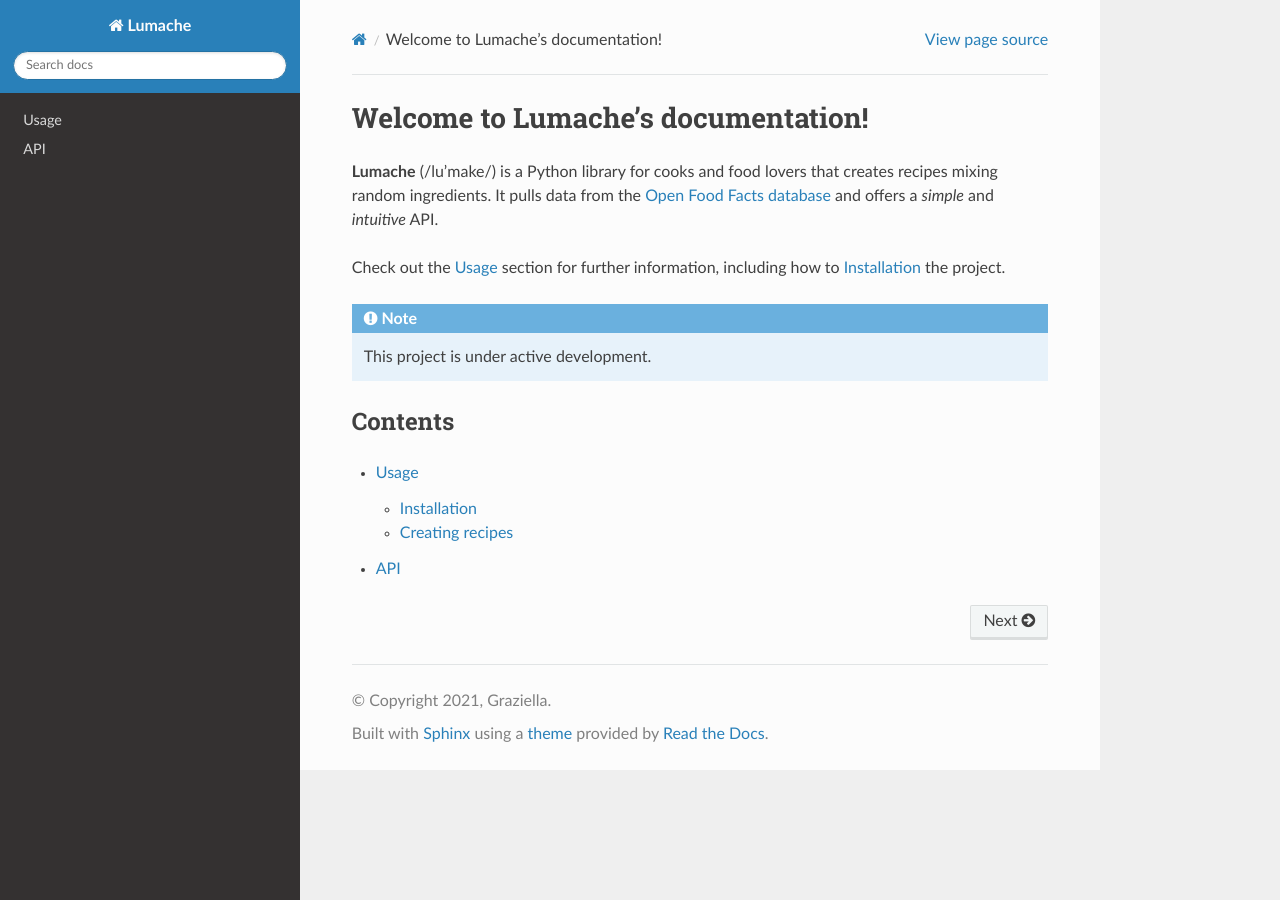
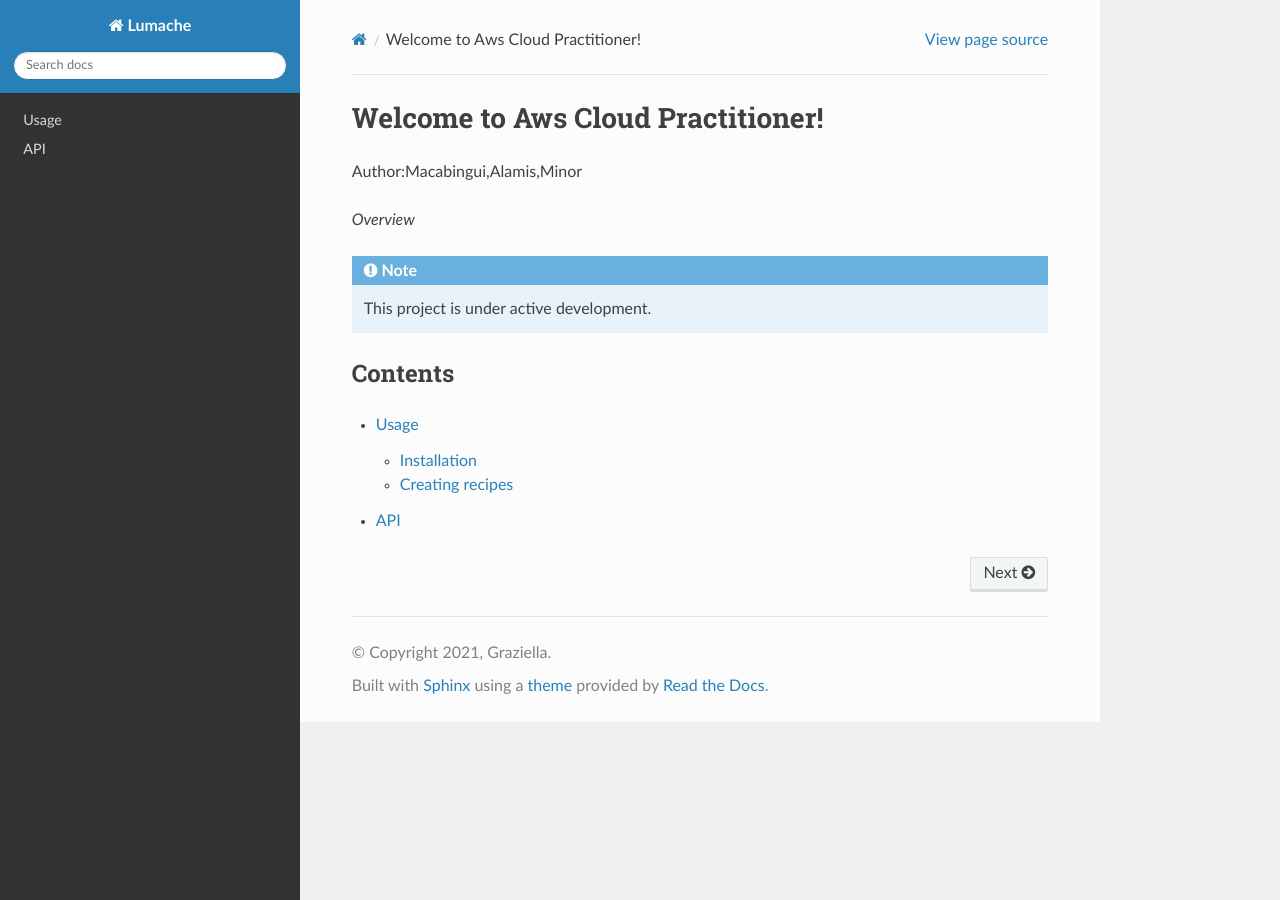
Before and after one commit to user-5005/Aws-Cloud_Practitioner, a Sphinx documentation site: the page built from docs/source/index.rst, in a window 1280 px wide. Built offline with Sphinx 7.4.7 and the Read the Docs theme 3.1.0, drawn with Linux system fonts in a browser that asks for light colours.

Commit message:
Update index.rst

```diff
--- a/docs/source/index.rst
+++ b/docs/source/index.rst
@@ -1,13 +1,10 @@
-Welcome to Lumache's documentation!
+Welcome to Aws Cloud Practitioner!
 ===================================
 
-**Lumache** (/lu'make/) is a Python library for cooks and food lovers
-that creates recipes mixing random ingredients.
-It pulls data from the `Open Food Facts database <https://world.openfoodfacts.org/>`_
-and offers a *simple* and *intuitive* API.
+Author:Macabingui,Alamis,Minor
 
-Check out the :doc:`usage` section for further information, including
-how to :ref:`installation` the project.
+
+*Overview*
 
 .. note::
 
```
